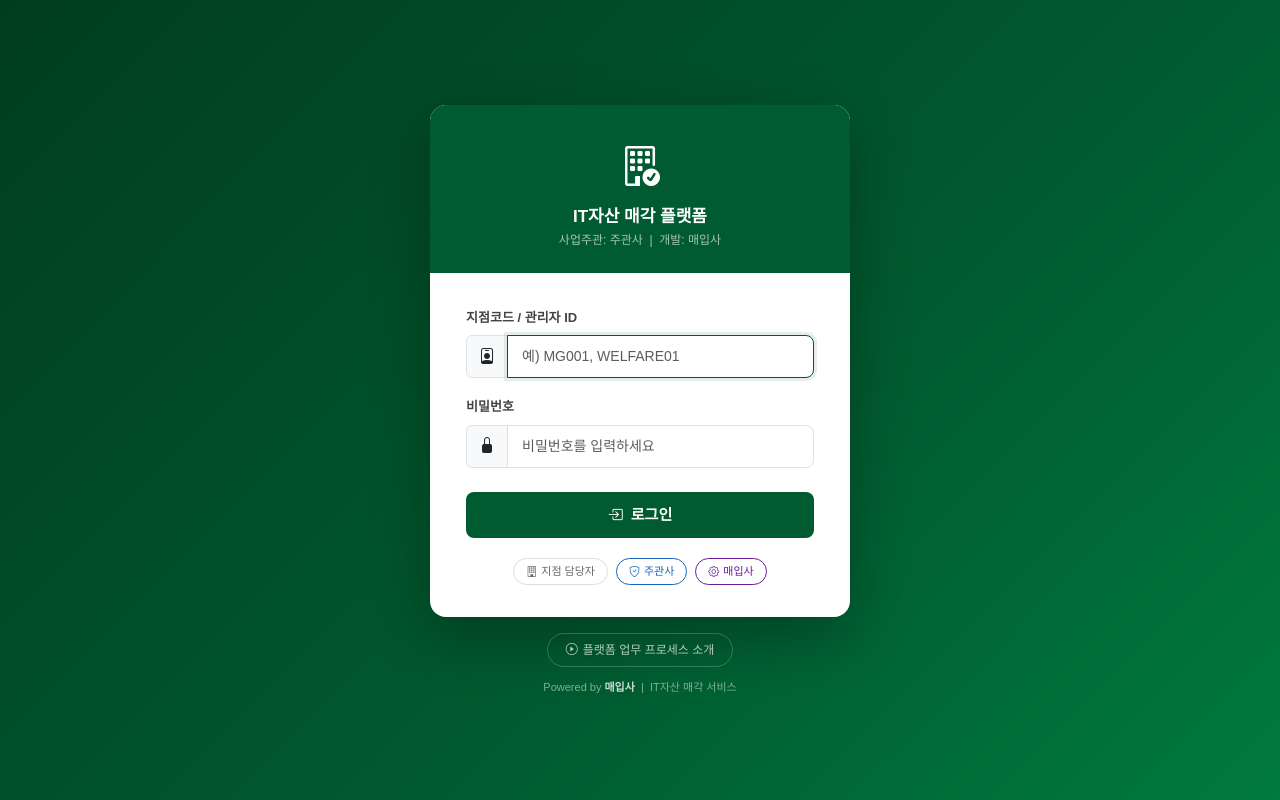
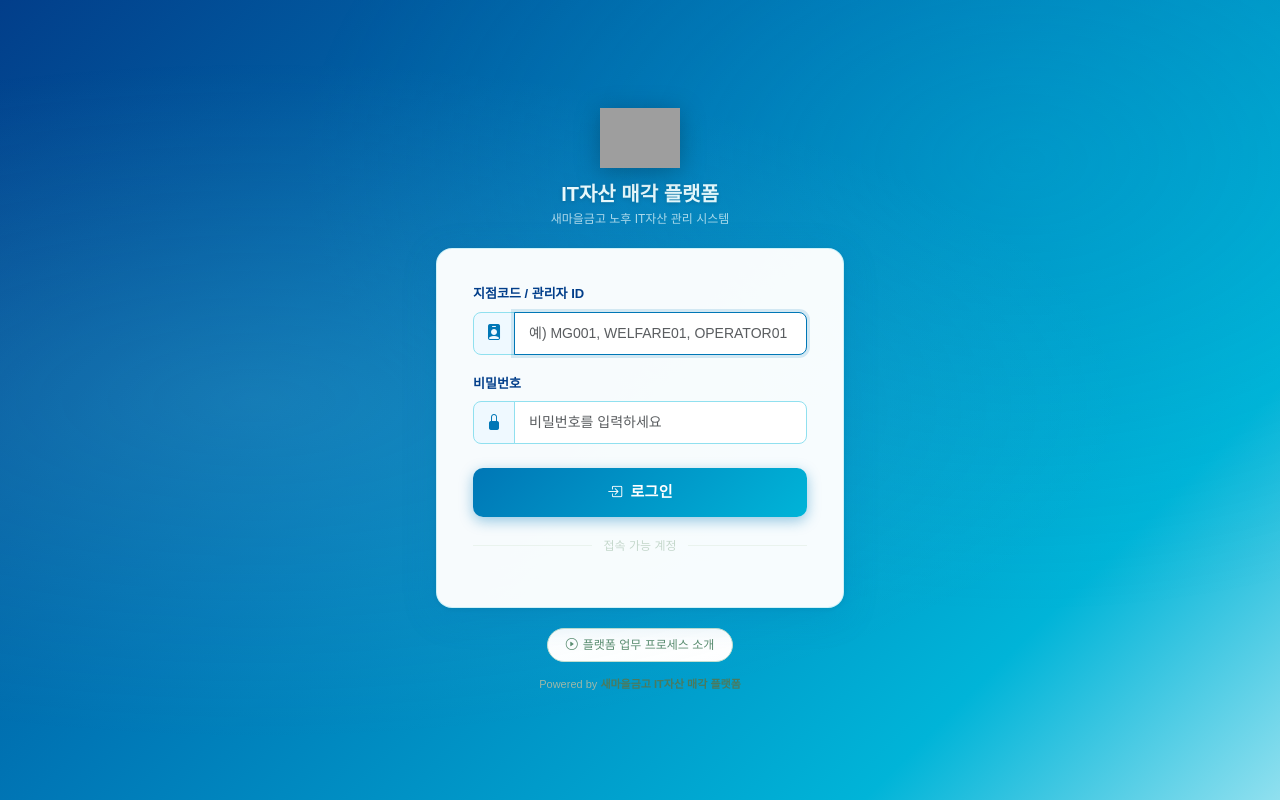
Before and after one commit to soboro27-rgb/it-asset-platform, a FastAPI app: page /login in a window 1280 px wide. Run offline with FastAPI, Linux system fonts and the light colour scheme; grey boxes are pictures that could not be loaded.

Commit message:
fix: 로그인 페이지 접속가능 계정 배지 제거
Co-Authored-By: Claude Sonnet 4.6 <noreply@anthropic.com>

```diff
--- a/templates/login.html
+++ b/templates/login.html
@@ -3,78 +3,216 @@
 <head>
   <meta charset="UTF-8"/>
   <meta name="viewport" content="width=device-width, initial-scale=1.0"/>
-  <title>로그인 - IT자산 매각 플랫폼</title>
+  <title>로그인 - MG IT자산 매각 플랫폼</title>
   <link href="https://cdn.jsdelivr.net/npm/bootstrap@5.3.2/dist/css/bootstrap.min.css" rel="stylesheet"/>
   <link href="https://cdn.jsdelivr.net/npm/bootstrap-icons@1.11.3/font/bootstrap-icons.css" rel="stylesheet"/>
   <style>
-    body { background: linear-gradient(135deg, #003d1f 0%, #005B30 60%, #007a40 100%); min-height: 100vh; display: flex; align-items: center; justify-content: center; font-family: 'Malgun Gothic', sans-serif; }
-    .login-wrap { width: 420px; }
-    .login-card { background: #fff; border-radius: 16px; box-shadow: 0 20px 60px rgba(0,0,0,.3); overflow: hidden; }
-    .login-header { background: #005B30; padding: 32px 36px 24px; text-align: center; }
-    .login-header .logo-icon { font-size: 40px; color: #fff; }
-    .login-header h1 { color: #fff; font-size: 17px; font-weight: 700; margin: 10px 0 4px; }
-    .login-header p { color: rgba(255,255,255,.65); font-size: 12px; margin: 0; }
-    .login-body { padding: 32px 36px; }
-    .form-label { font-size: 13px; font-weight: 600; color: #444; }
-    .form-control { font-size: 14px; padding: 10px 14px; border-radius: 8px; border-color: #dde2e9; }
-    .form-control:focus { border-color: #005B30; box-shadow: 0 0 0 3px rgba(0,91,48,.1); }
-    .btn-login { background: #005B30; color: #fff; border: none; border-radius: 8px; width: 100%; padding: 12px; font-size: 15px; font-weight: 600; }
-    .btn-login:hover { background: #007a40; color: #fff; }
-    .role-badges { display: flex; gap: 8px; margin-top: 20px; justify-content: center; }
-    .role-badge { font-size: 11px; padding: 4px 12px; border-radius: 20px; border: 1px solid #ddd; color: #666; }
-    .footer-info { text-align: center; margin-top: 20px; font-size: 11px; color: rgba(255,255,255,.5); }
-    .footer-info span { color: rgba(255,255,255,.8); font-weight: 600; }
+    :root { --mg: #006633; --mg-dark: #004D26; --mg-gold: #F5C800; }
+
+    body {
+      background: linear-gradient(135deg, #023E8A 0%, #0077B6 40%, #00B4D8 80%, #90E0EF 100%);
+      min-height: 100vh;
+      display: flex;
+      flex-direction: column;
+      align-items: center;
+      justify-content: center;
+      font-family: 'Malgun Gothic', 'Apple SD Gothic Neo', sans-serif;
+    }
+
+    /* 배경 물결 효과 */
+    body::before {
+      content: '';
+      position: fixed;
+      inset: 0;
+      background:
+        radial-gradient(ellipse at 20% 50%, rgba(144,224,239,.15) 0%, transparent 60%),
+        radial-gradient(ellipse at 80% 20%, rgba(0,180,216,.2) 0%, transparent 50%);
+      z-index: 0;
+      pointer-events: none;
+    }
+
+    .login-wrap { width: 100%; max-width: 440px; padding: 16px; }
+
+    /* 상단 브랜드 헤더 */
+    .brand-header {
+      text-align: center;
+      margin-bottom: 20px;
+    }
+    .mg-logo {
+      height: 60px;
+      max-width: 180px;
+      display: inline-block;
+      margin-bottom: 14px;
+      filter: drop-shadow(0 4px 12px rgba(0,0,0,.25));
+      object-fit: contain;
+    }
+    .brand-header h1 {
+      font-size: 20px;
+      font-weight: 700;
+      color: #fff;
+      margin: 0 0 4px;
+      text-shadow: 0 1px 4px rgba(0,0,0,.2);
+    }
+    .brand-header p {
+      font-size: 12px;
+      color: rgba(255,255,255,.75);
+      margin: 0;
+    }
+
+    /* 로그인 카드 */
+    .login-card {
+      background: rgba(255,255,255,.97);
+      border-radius: 16px;
+      box-shadow: 0 8px 32px rgba(0,119,182,.25), 0 1px 6px rgba(0,0,0,.08);
+      border: 1px solid rgba(144,224,239,.4);
+      padding: 32px 36px;
+      position: relative;
+      z-index: 1;
+    }
+
+    .form-label { font-size: 13px; font-weight: 600; color: #023E8A; }
+    .input-group-text {
+      background: #EFF9FF;
+      border-color: #90E0EF;
+      color: #0077B6;
+    }
+    .form-control {
+      font-size: 14px;
+      padding: 10px 14px;
+      border-radius: 0 8px 8px 0 !important;
+      border-color: #90E0EF;
+    }
+    .form-control:focus {
+      border-color: #0077B6;
+      box-shadow: 0 0 0 3px rgba(0,119,182,.15);
+    }
+    .input-group .input-group-text { border-radius: 8px 0 0 8px !important; }
+
+    .btn-login {
+      background: linear-gradient(135deg, #0077B6, #00B4D8);
+      color: #fff;
+      border: none;
+      border-radius: 10px;
+      width: 100%;
+      padding: 13px;
+      font-size: 15px;
+      font-weight: 700;
+      letter-spacing: .3px;
+      transition: all .2s;
+      box-shadow: 0 4px 14px rgba(0,119,182,.4);
+    }
+    .btn-login:hover {
+      background: linear-gradient(135deg, #023E8A, #0077B6);
+      color: #fff;
+      transform: translateY(-1px);
+      box-shadow: 0 6px 18px rgba(0,119,182,.5);
+    }
+    .btn-login:active { transform: translateY(0); }
+
+    /* 역할 배지 */
+    .role-badges { display: flex; gap: 8px; margin-top: 22px; justify-content: center; flex-wrap: wrap; }
+    .role-badge {
+      font-size: 11px;
+      padding: 5px 14px;
+      border-radius: 20px;
+      border: 1px solid #C5E0D0;
+      color: #4A7A5E;
+      background: #F5FAF7;
+    }
+
+    /* 하단 링크 */
+    .footer-links { text-align: center; margin-top: 20px; }
+    .footer-links a {
+      color: #5A8C6E;
+      font-size: 12px;
+      text-decoration: none;
+      display: inline-flex;
+      align-items: center;
+      gap: 5px;
+      border: 1px solid #C5E0D0;
+      padding: 7px 18px;
+      border-radius: 20px;
+      background: #fff;
+      transition: all .2s;
+    }
+    .footer-links a:hover { background: var(--mg-pale, #EDF7F2); color: var(--mg); }
+    .footer-copy {
+      text-align: center;
+      margin-top: 14px;
+      font-size: 11px;
+      color: #9DB8A8;
+    }
+    .footer-copy span { color: #4A7A5E; font-weight: 600; }
+
+    /* 구분선 */
+    .divider {
+      display: flex;
+      align-items: center;
+      gap: 12px;
+      margin: 20px 0;
+      color: #C5D8CC;
+      font-size: 12px;
+    }
+    .divider::before, .divider::after {
+      content: '';
+      flex: 1;
+      height: 1px;
+      background: #EAF3EE;
+    }
   </style>
 </head>
 <body>
 <div class="login-wrap">
+
+  <!-- 브랜드 헤더 -->
+  <div class="brand-header">
+    <img src="/static/images/bi_logo2.png" class="mg-logo" alt="MG새마을금고"/>
+    <h1>IT자산 매각 플랫폼</h1>
+    <p>새마을금고 노후 IT자산 관리 시스템</p>
+  </div>
+
+  <!-- 로그인 카드 -->
   <div class="login-card">
-    <div class="login-header">
-      <div class="logo-icon"><i class="bi bi-building-check"></i></div>
-      <h1>IT자산 매각 플랫폼</h1>
-      <p>사업주관: 주관사 &nbsp;|&nbsp; 개발: 매입사</p>
-    </div>
-    <div class="login-body">
     {% if error %}
-      <div class="alert alert-danger d-flex align-items-center gap-2 py-2 px-3 mb-3" style="font-size:13px;border-radius:8px">
+    <div class="alert d-flex align-items-center gap-2 py-2 px-3 mb-4"
+         style="font-size:13px;border-radius:8px;background:#FFF5F5;border:1px solid #FFCDD2;color:#C62828">
       <i class="bi bi-exclamation-circle-fill"></i> {{ error }}
     </div>
     {% endif %}
+
     <form method="post" action="/login">
       <div class="mb-3">
         <label class="form-label">지점코드 / 관리자 ID</label>
         <div class="input-group">
-            <span class="input-group-text" style="background:#f8f9fa;border-color:#dde2e9"><i class="bi bi-person-badge"></i></span>
-            <input type="text" name="branch_code" class="form-control" placeholder="예) MG001, WELFARE01" required autofocus/>
+          <span class="input-group-text"><i class="bi bi-person-badge-fill"></i></span>
+          <input type="text" name="branch_code" class="form-control"
+                 placeholder="예) MG001, WELFARE01, OPERATOR01" required autofocus/>
         </div>
       </div>
       <div class="mb-4">
         <label class="form-label">비밀번호</label>
         <div class="input-group">
-            <span class="input-group-text" style="background:#f8f9fa;border-color:#dde2e9"><i class="bi bi-lock-fill"></i></span>
-            <input type="password" name="password" class="form-control" placeholder="비밀번호를 입력하세요" required/>
+          <span class="input-group-text"><i class="bi bi-lock-fill"></i></span>
+          <input type="password" name="password" class="form-control"
+                 placeholder="비밀번호를 입력하세요" required/>
         </div>
       </div>
       <button type="submit" class="btn btn-login">
         <i class="bi bi-box-arrow-in-right me-2"></i>로그인
       </button>
     </form>
-      <div class="role-badges">
-        <span class="role-badge"><i class="bi bi-building me-1"></i>지점 담당자</span>
-        <span class="role-badge" style="border-color:#1565c0;color:#1565c0"><i class="bi bi-shield-check me-1"></i>주관사</span>
-        <span class="role-badge" style="border-color:#6a1b9a;color:#6a1b9a"><i class="bi bi-gear me-1"></i>매입사</span>
+
+    <div class="divider">접속 가능 계정</div>
   </div>
-    </div>
-  </div>
-  <div style="text-align:center; margin-top: 16px;">
-    <a href="/process" style="color:rgba(255,255,255,.7); font-size:12px; text-decoration:none; display:inline-flex; align-items:center; gap:5px; border:1px solid rgba(255,255,255,.2); padding:7px 18px; border-radius:20px; transition:all .2s;"
-       onmouseover="this.style.background='rgba(255,255,255,.1)'; this.style.color='#fff'"
-       onmouseout="this.style.background=''; this.style.color='rgba(255,255,255,.7)'">
+
+  <!-- 하단 링크 -->
+  <div class="footer-links">
+    <a href="/process">
       <i class="bi bi-play-circle"></i> 플랫폼 업무 프로세스 소개
     </a>
   </div>
-  <div class="footer-info" style="margin-top:12px;">
-    Powered by <span>매입사</span> &nbsp;|&nbsp; IT자산 매각 서비스
+  <div class="footer-copy">
+    Powered by <span>새마을금고 IT자산 매각 플랫폼</span>
   </div>
 </div>
 </body>
```
Lines whose indentation alone changed are shown as unchanged.
